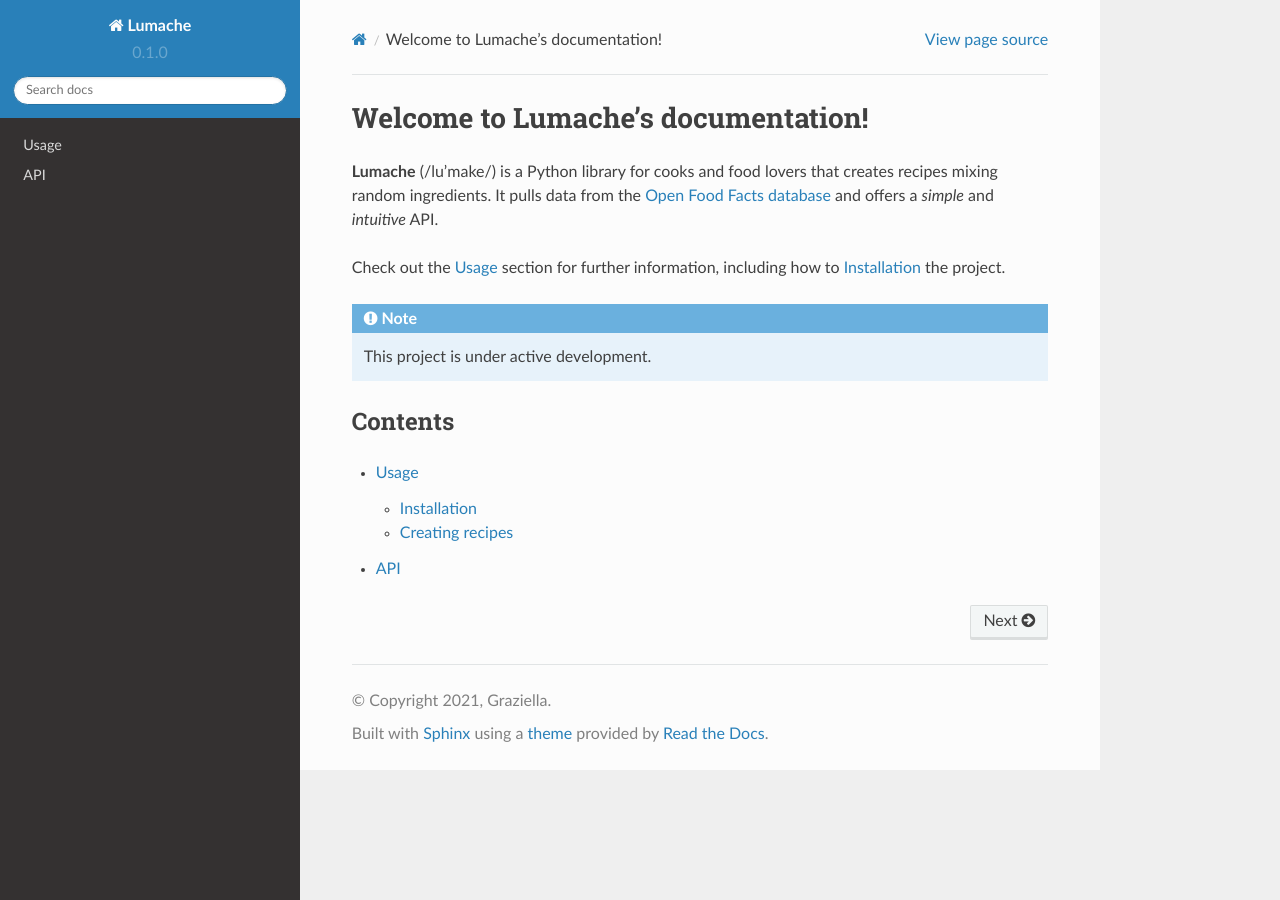
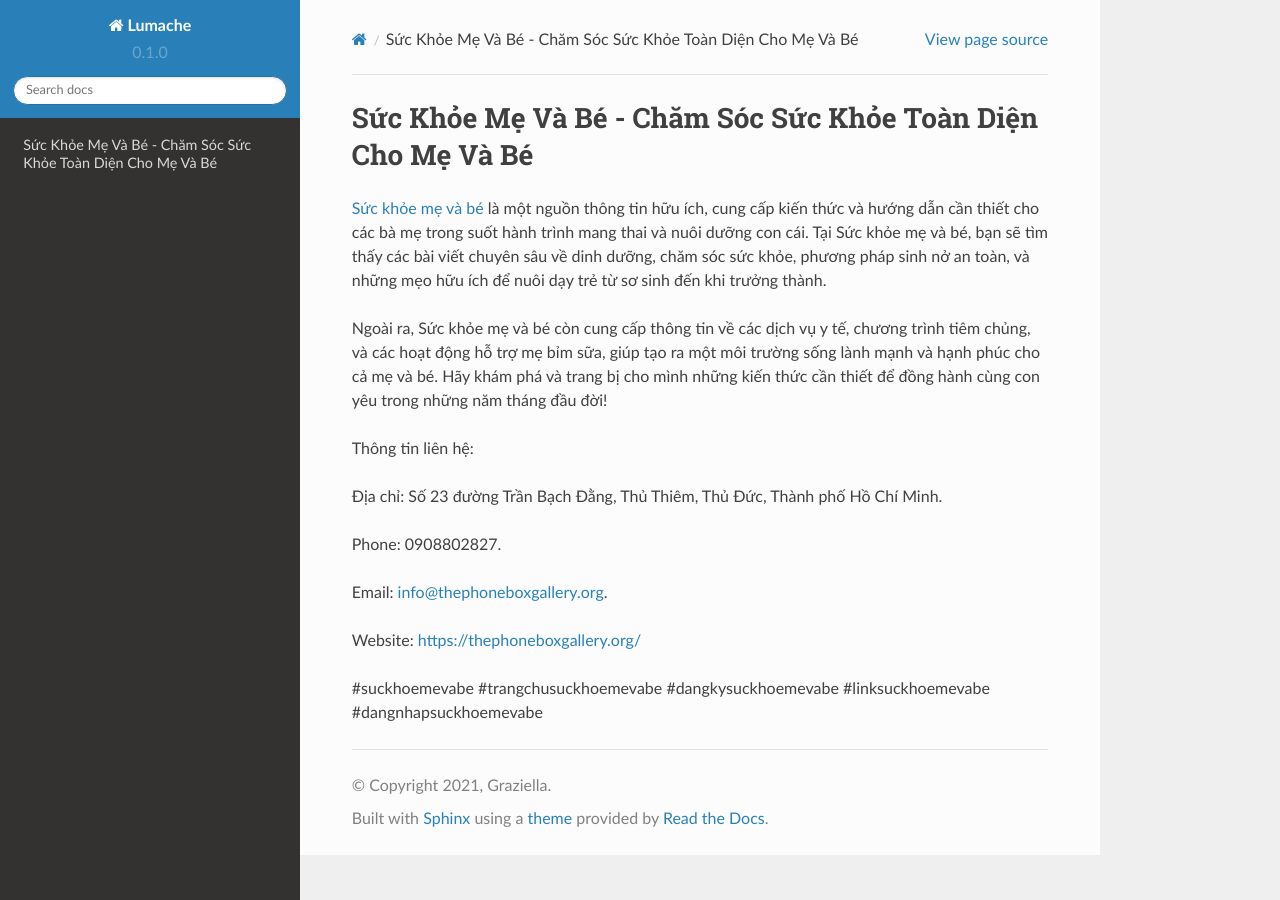
Before and after one commit to luongchanvien962/suckhoemevabe, a Sphinx documentation site: the page built from docs/source/index.rst, in a window 1280 px wide. Built offline with Sphinx 7.4.7 and the Read the Docs theme 2.0.0, drawn with Linux system fonts in a browser that asks for light colours.

Commit message:
Update index.rst

```diff
--- a/docs/source/index.rst
+++ b/docs/source/index.rst
@@ -1,22 +1,18 @@
-Welcome to Lumache's documentation!
+Sức Khỏe Mẹ Và Bé - Chăm Sóc Sức Khỏe Toàn Diện Cho Mẹ Và Bé
 ===================================
 
-**Lumache** (/lu'make/) is a Python library for cooks and food lovers
-that creates recipes mixing random ingredients.
-It pulls data from the `Open Food Facts database <https://world.openfoodfacts.org/>`_
-and offers a *simple* and *intuitive* API.
+`Sức khỏe mẹ và bé <https://thephoneboxgallery.org/>`_ là một nguồn thông tin hữu ích, cung cấp kiến thức và hướng dẫn cần thiết cho các bà mẹ trong suốt hành trình mang thai và nuôi dưỡng con cái. Tại Sức khỏe mẹ và bé, bạn sẽ tìm thấy các bài viết chuyên sâu về dinh dưỡng, chăm sóc sức khỏe, phương pháp sinh nở an toàn, và những mẹo hữu ích để nuôi dạy trẻ từ sơ sinh đến khi trưởng thành.
 
-Check out the :doc:`usage` section for further information, including
-how to :ref:`installation` the project.
+Ngoài ra, Sức khỏe mẹ và bé còn cung cấp thông tin về các dịch vụ y tế, chương trình tiêm chủng, và các hoạt động hỗ trợ mẹ bỉm sữa, giúp tạo ra một môi trường sống lành mạnh và hạnh phúc cho cả mẹ và bé. Hãy khám phá và trang bị cho mình những kiến thức cần thiết để đồng hành cùng con yêu trong những năm tháng đầu đời!
 
-.. note::
+Thông tin liên hệ:
 
-   This project is under active development.
+Địa chỉ: Số 23 đường Trần Bạch Đằng, Thủ Thiêm, Thủ Đức, Thành phố Hồ Chí Minh.
 
-Contents
---------
+Phone: 0908802827.
 
-.. toctree::
+Email: info@thephoneboxgallery.org.
 
-   usage
-   api
+Website: https://thephoneboxgallery.org/
+
+#suckhoemevabe #trangchusuckhoemevabe #dangkysuckhoemevabe #linksuckhoemevabe #dangnhapsuckhoemevabe
```
